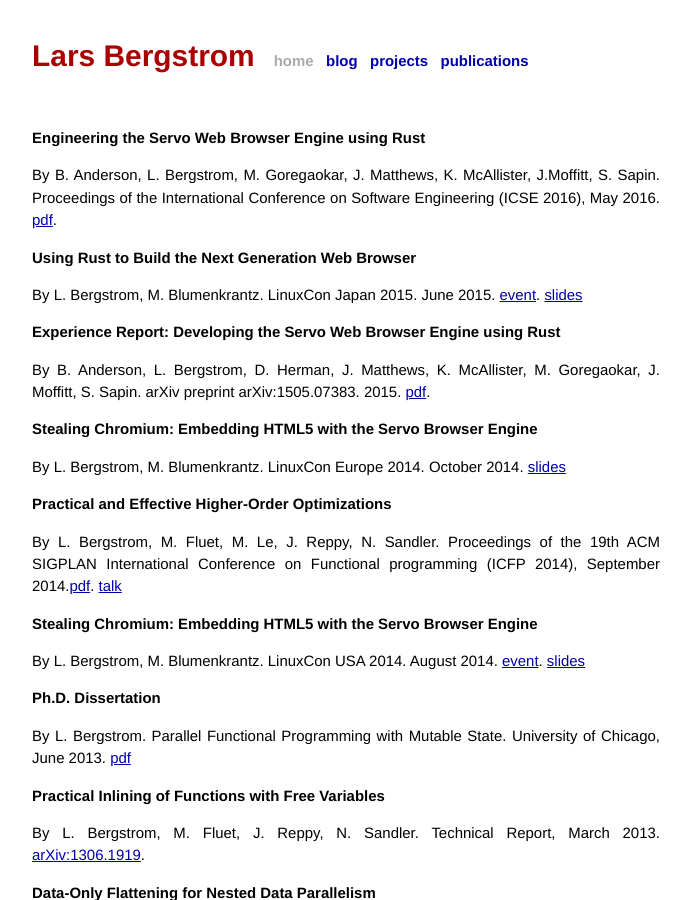
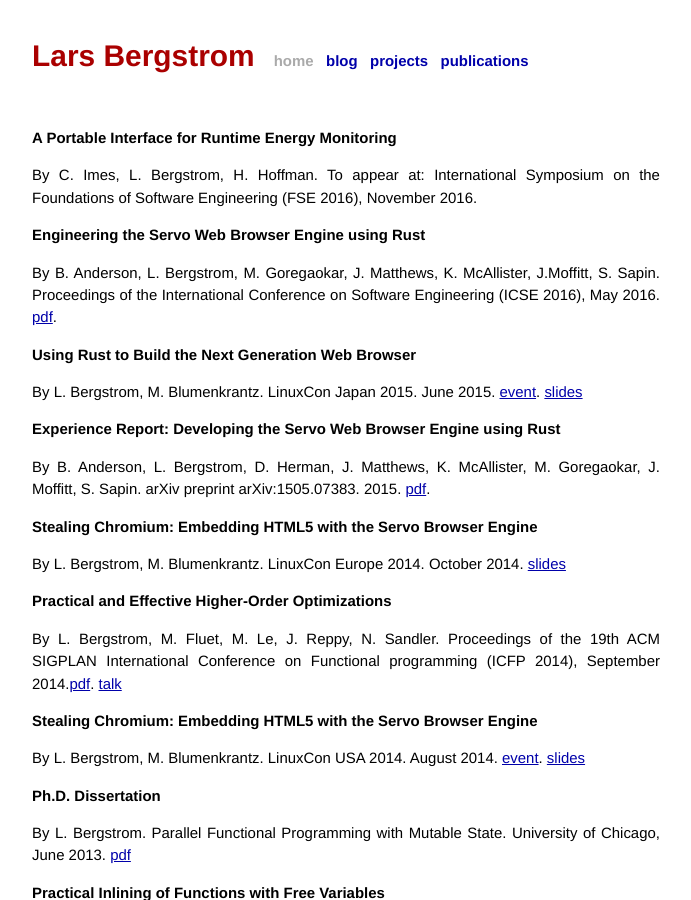
Before and after one commit to larsbergstrom/larsbergstrom.github.io, a Jekyll site: the page built from publications.html, in a window 1280 px wide and 900 px high. Shown: the whole window, without its empty margins (294-985 px from the left). Built offline with Jekyll 4.4.1, drawn with Linux system fonts in a browser that asks for light colours.

Commit message:
FSE paper

```diff
--- a/demos/transparent_rects.html
+++ b/demos/transparent_rects.html
@@ -118,4 +118,4 @@
     requestAnimationFrame(update);
 }
 requestAnimationFrame(update);
-p</script>
+</script>
--- a/publications.html
+++ b/publications.html
@@ -5,6 +5,10 @@
 
 
 <div id="publications">
+
+<h4>A Portable Interface for Runtime Energy Monitoring</h4>
+<p>By C. Imes, L. Bergstrom, H. Hoffman. To appear at: International Symposium on the Foundations of Software Engineering (FSE 2016), November 2016.
+</p>
 
 <h4>Engineering the Servo Web Browser Engine using Rust</h4>
 <p>By B. Anderson, L. Bergstrom, M. Goregaokar, J. Matthews, K. McAllister, J.Moffitt, S. Sapin. Proceedings of the International Conference on Software Engineering (ICSE 2016), May 2016. <a href="https://raw.githubusercontent.com/larsbergstrom/papers/master/icse16-servo-preprint.pdf">pdf</a>.
```
Also changed, not shown: demos/spheres.html (line endings or trailing spaces).
